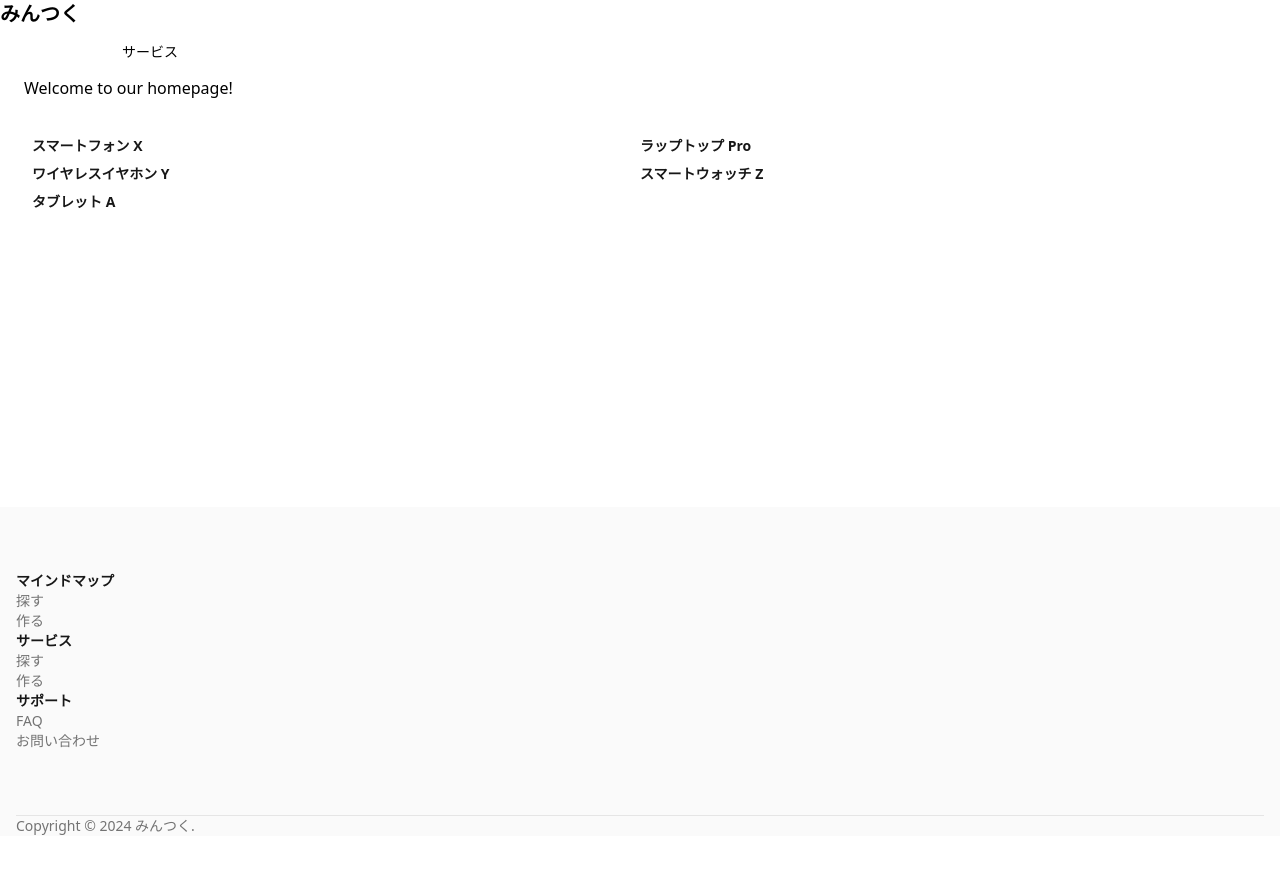
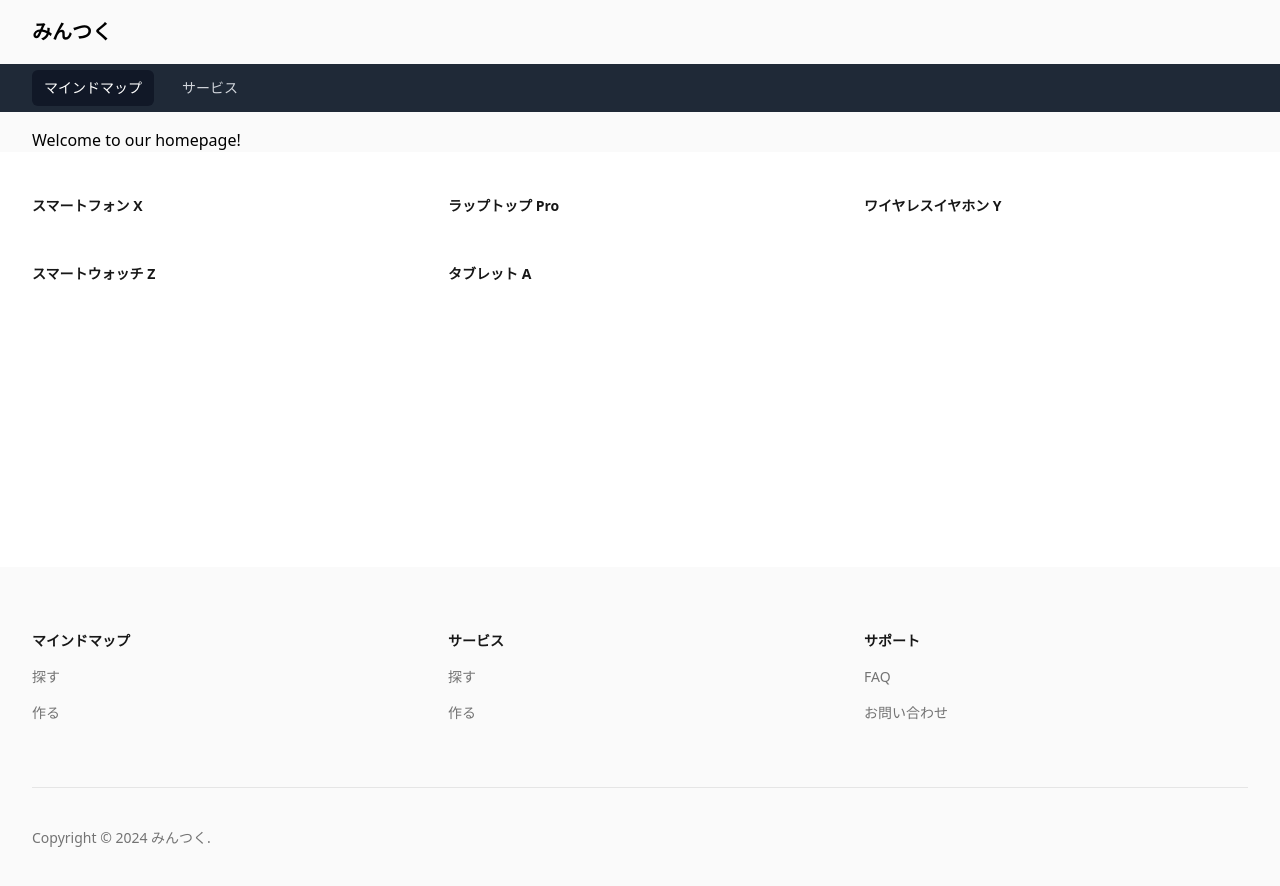
Before and after one commit to programming-people/sBash, a Next.js app in the folder frontend/: page /default-channel in a window 1280 px wide. Before the commit the page ends 836 px from the top, so only its background shows below. Built offline with nearby package versions, Linux system fonts and the light colour scheme; no server answers.

Commit message:
fix: tailwind

```diff
--- a/frontend/tailwind.config.ts
+++ b/frontend/tailwind.config.ts
@@ -1,18 +1,11 @@
-import type { Config } from 'tailwindcss'
+import TypographyPlugin from "@tailwindcss/typography";
+import FormPlugin from "@tailwindcss/forms";
+import ContainerQueriesPlugin from "@tailwindcss/container-queries";
+import { type Config } from "tailwindcss";
 
 const config: Config = {
-  content: [
-    './src/pages/**/*.{js,ts,jsx,tsx,mdx}',
-    './src/components/**/*.{js,ts,jsx,tsx,mdx}',
-    './src/app/**/*.{js,ts,jsx,tsx,mdx}',
-  ],
-  theme: {
-    extend: {},
-  },
-  plugins: [
-    require('@tailwindcss/forms'),
-    require('@tailwindcss/typography'),
-    require('@tailwindcss/container-queries'),
-  ],
-}
-export default config
+	content: ["./src/**/*.{ts,tsx}"],
+	plugins: [TypographyPlugin, FormPlugin, ContainerQueriesPlugin],
+};
+
+export default config;
```
